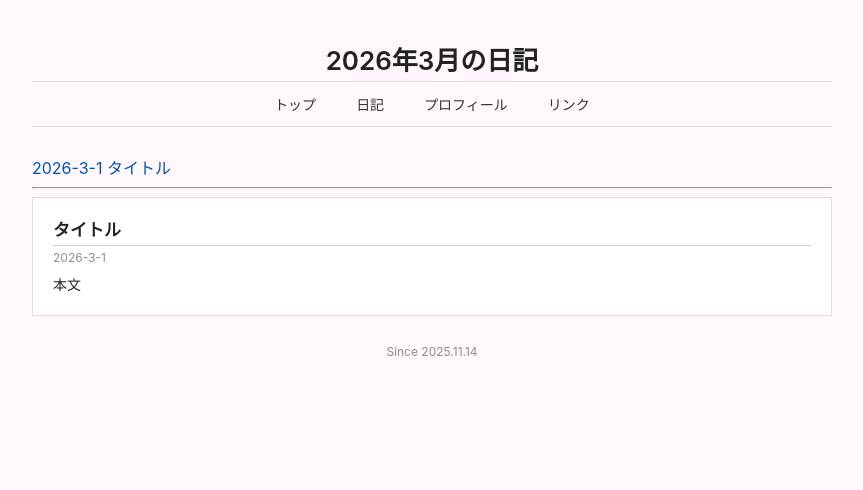
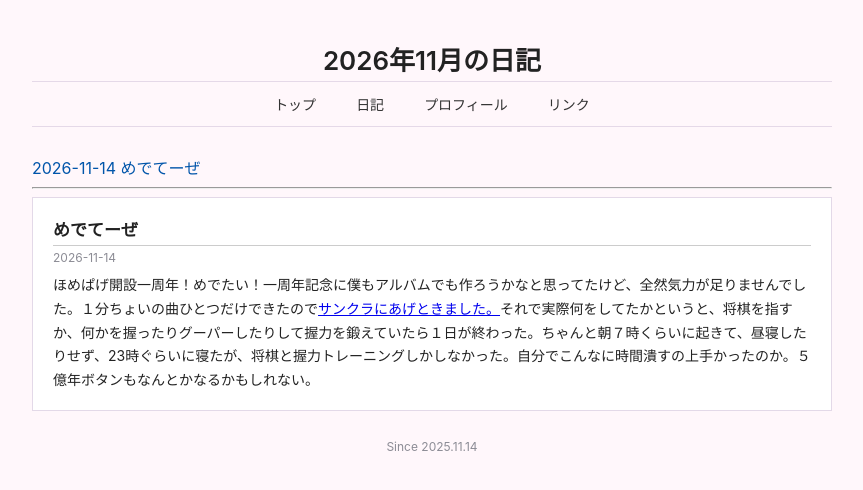
Before and after one commit to Gnzlss314/gnzlss, a plain HTML site: page 2611diary.html in a window 1280 px wide. Shown: the whole page, without its empty margins (208-1071 px from the left). Drawn offline with Linux system fonts and the light colour scheme.

Commit message:
Update 2611diary.html

```diff
--- a/2611diary.html
+++ b/2611diary.html
@@ -2,7 +2,7 @@
 <html lang="ja">
 <head>
     <meta charset="UTF-8">
-    <title>2026年3月の日記 - 回転機関</title>
+    <title>2026年11月の日記 - 回転機関</title>
     <style>
         body {
             font-family: -apple-system, BlinkMacSystemFont, "Helvetica Neue",
@@ -108,7 +108,7 @@
 </head>
 <body>
     <div class="wrapper">
-        <header>2026年3月の日記</header>
+        <header>2026年11月の日記</header>
 
         <nav>
             <a href="index.html">トップ</a>
@@ -118,18 +118,19 @@
         </nav>
 
         <div class="toc">
-        <a href="#d0301">2026-3-1 タイトル</a>
+        <a href="#d1114">2026-11-14 めでてーぜ</a>
         </div>
 
         <hr>
 
         <!-- 1つめの日記 -->
-        <section id="d0301">
+        <section id="d1114">
         <div class="entry">
-            <h2 class="entry-title">タイトル</h2>
-            <div class="entry-date">2026-3-1</div>
+            <h2 class="entry-title">めでてーぜ</h2>
+            <div class="entry-date">2026-11-14</div>
             <p>
-                本文
+                ほめぱげ開設一周年！めでたい！一周年記念に僕もアルバムでも作ろうかなと思ってたけど、全然気力が足りませんでした。１分ちょいの曲ひとつだけできたので<a href="https://soundcloud.com/mogami-438352483/substruction?si=33ddae6b35934483881adc3b9a01464b&utm_source=clipboard&utm_medium=text&utm_campaign=social_sharing">サンクラにあげときました。</a>それで実際何をしてたかというと、将棋を指すか、何かを握ったりグーパーしたりして握力を鍛えていたら１日が終わった。ちゃんと朝７時くらいに起きて、昼寝したりせず、23時ぐらいに寝たが、将棋と握力トレーニングしかしなかった。自分でこんなに時間潰すの上手かったのか。５億年ボタンもなんとかなるかもしれない。
+
             </p>
         </div>
         </section>
```
